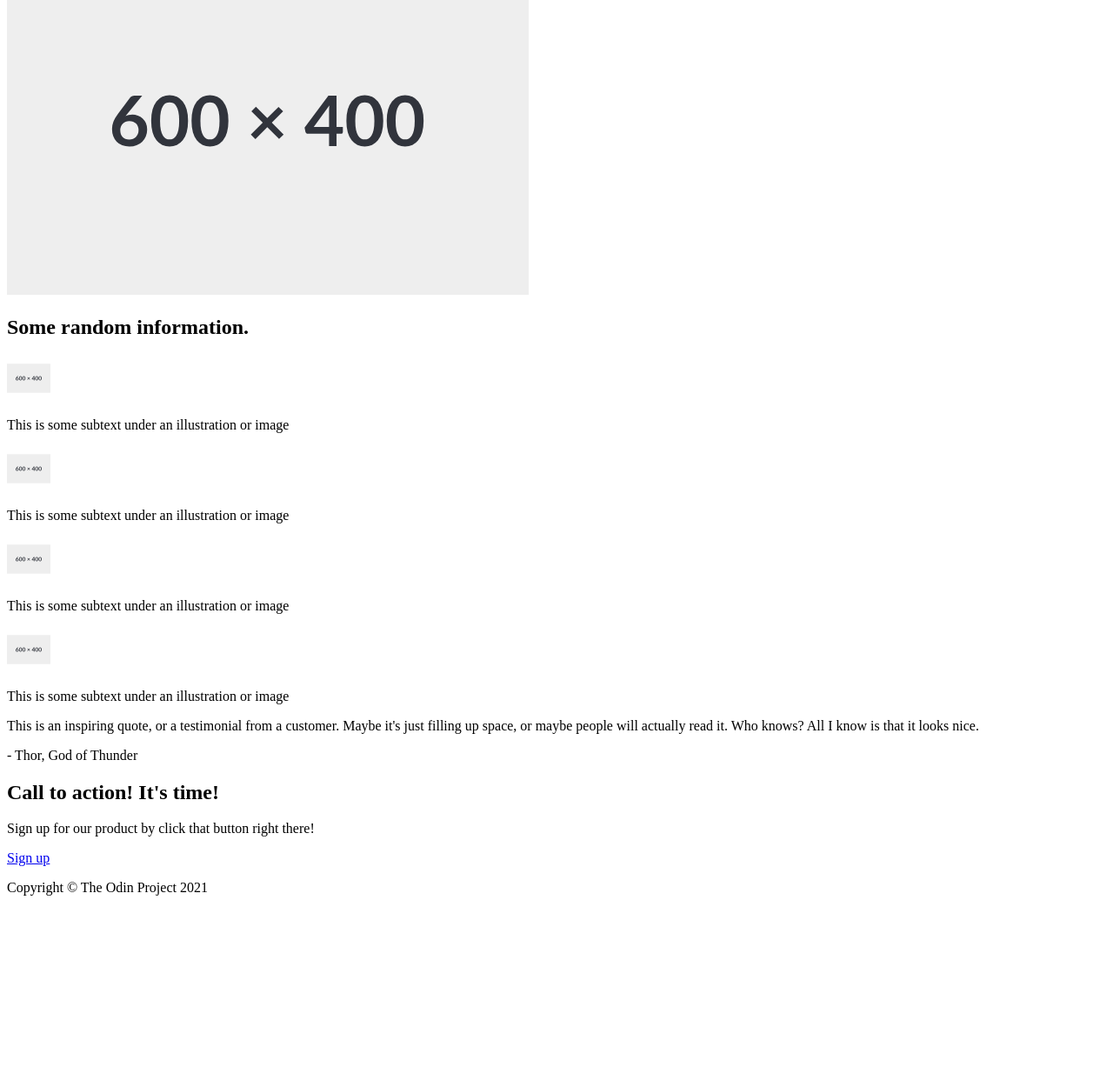
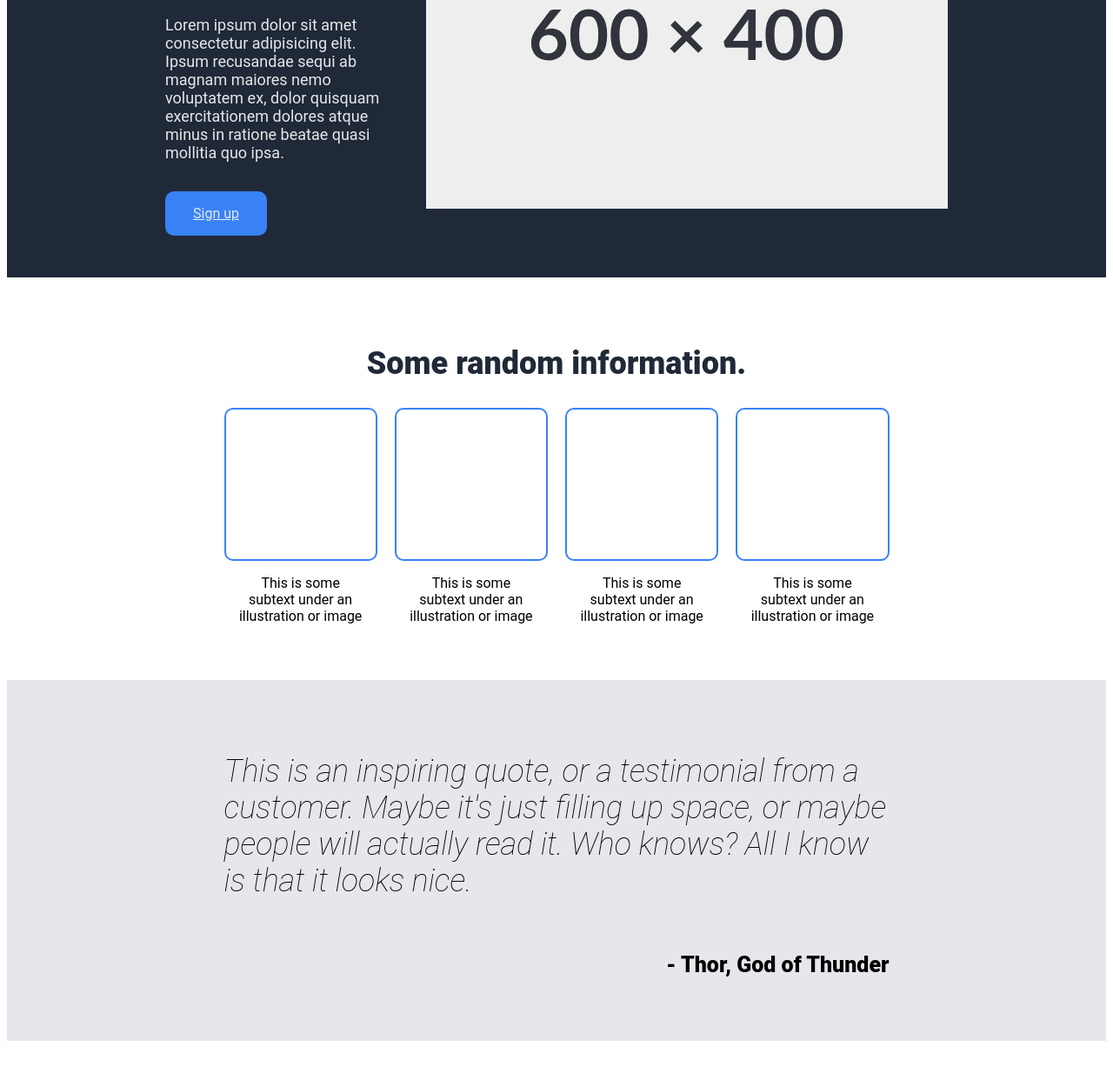
Before and after one commit to PacificWild/top-landing-page, a plain HTML site: page index.html in a window 1280 px wide. Shown: the part 326-1568 px from the top of the page at 87% size. Before the commit the page ends 1372 px from the top, so only its background shows below. Drawn offline with Linux system fonts and the light colour scheme.

Commit message:
Establish styling for the landing page
Colors, texts and the overall layout established.

```diff
--- a/index.html
+++ b/index.html
@@ -8,9 +8,8 @@
 </head>
 <body>
     <header>
-        <nav>
-            <a aria-label="Return back home" href="/">
-                <img src="/Images/logoipsum-343.svg" alt="Logoipsum logo">
+        <nav class="container header-nav">
+            <a class="header_logo-text" aria-label="Return back home" href="/">Header Logo
             </a>
             <ul>
                 <li>Header link one</li>
@@ -21,7 +20,7 @@
     </header>
 
     <section class="hero-section">
-        <div class="hero-container">
+        <div class="container hero-container">
             <div class="hero_content-wrapper">
                 <h1>This website is awesome</h1>
                 <p>Lorem ipsum dolor sit amet consectetur adipisicing elit. Ipsum recusandae sequi ab magnam maiores nemo voluptatem ex, dolor quisquam exercitationem dolores atque minus in ratione beatae quasi mollitia quo ipsa.</p>
@@ -34,30 +33,30 @@
     </section>
 
     <section class="features-section">
-        <div class="features-container">
+        <div class="container features-container">
             <h2>Some random information.</h2>
             <div class="feature-grid">
                 <div class="feature">
-                    <img src="/Images/image_placeholder.svg" height="50px" width="50px" alt="Placeholder image">
+                    <div class="feature_media"></div>
                     <p>This is some subtext under an illustration or image</p>
                 </div>
                 <div class="feature">
-                    <img src="/Images/image_placeholder.svg" height="50px" width="50px" alt="Placeholder image">
+                    <div class="feature_media"></div>
                     <p>This is some subtext under an illustration or image</p>
                 </div>
                 <div class="feature">
-                    <img src="/Images/image_placeholder.svg" height="50px" width="50px" alt="Placeholder image">
+                    <div class="feature_media"></div>
                     <p>This is some subtext under an illustration or image</p>
                 </div>
                 <div class="feature">
-                    <img src="/Images/image_placeholder.svg" height="50px" width="50px" alt="Placeholder image">
+                    <div class="feature_media"></div>
                     <p>This is some subtext under an illustration or image</p>
                 </div>
             </div>
         </div>
     </section>
     <section class="testimonial-section">
-        <div class="testimonial-container">
+        <div class="container testimonial-container">
             <div class="testimonial">
                 <p class="testimonial_quote">This is an inspiring quote, or a testimonial from a customer. Maybe it's just filling up space, or maybe people will actually read it. Who knows? All I know is that it looks nice.</p>
                 <p class="testimonial_author">- Thor, God of Thunder</p>
@@ -65,7 +64,7 @@
         </div>
     </section>
     <section class="cta-section">
-        <div id="cta" class="cta-container">
+        <div id="cta" class=" container cta-container">
             <div class="cta_content-left">
                 <h2>Call to action! It's time!</h2>
                 <p>Sign up for our product by click that button right there!</p>
@@ -77,7 +76,9 @@
     </section>
 
     <footer>
+        <div class="container">
         <p>Copyright © The Odin Project 2021</p>
+        </div>
     </footer>
 </body>
 </html>
--- a/styles.css
+++ b/styles.css
@@ -0,0 +1,178 @@
+*, ::before, ::after {
+    --primary: #3882f6;
+    --background-dark: #1f2937;
+    --background-light: #e5e7eb;
+    --text-light: #f9faf8;
+    --text-light-muted: #e5e7eb;
+    --text-dark: #1f2937;
+    box-sizing: border-box;
+    border-width: 0;
+    border-style: solid;
+    border-color: #e5e7eb;
+    font-family: Roboto, 'Open Sans', sans-serif;
+}
+
+header, footer {
+    background-color: var(--background-dark);
+    color: var(--text-light-muted);
+}
+
+section {
+    padding-block: 3em;
+}
+
+.container {
+    max-width: 900px;
+    margin-inline: auto;
+}
+
+footer {
+    text-align: center;
+    padding: 1rem;
+}
+
+.header-nav {
+    display: flex;
+    flex-direction: row;
+    align-items: center;
+    gap: 1em;
+    padding-block: 1em;
+}
+
+.header_logo-text {
+    font-size: 24px;
+    color: var(--text-light);
+    margin-right: auto;
+}
+
+.header-nav ul {
+    list-style: none;
+    padding-left: 0;
+    display: flex;
+    gap: 1em;
+}
+
+.hero-section {
+    background-color: var(--background-dark);
+}
+
+.hero-container {
+    display: flex;
+    gap: 2em;;
+    align-items: center;
+}
+
+.hero_content-wrapper {
+    display: flex;
+    flex-direction: column;
+    gap: 1em;
+
+    h1 {
+        font-size: 48px;
+        font-weight: 900;
+        color: var(--text-light);
+        margin: unset;
+    }
+    p {
+        font-size: 18px;
+        color: var(--text-light-muted);
+    }
+}
+
+.btn--primary {
+    background-color: var(--primary);
+    color: var(--text-light-muted);
+    padding: 1em 2em;
+    border-radius: 10px;
+    width: fit-content;
+}
+
+.features-container {
+    display: flex;
+    flex-direction: column;
+    align-items: center;
+
+    h2 {
+    font-size: 36px;
+    font-weight: 900;
+    color: var(--text-dark);
+    }
+}
+
+.feature-grid {
+    display: flex;
+    flex-direction: row;
+    justify-content: stretch;
+    align-items: center;
+    gap: 20px;
+    width: 85%;
+}
+
+.feature {
+    display: flex;
+    flex-direction: column;
+    text-align: center;
+}
+
+.feature p {
+    padding: 1rem;
+    margin: 0;
+}
+
+.feature_media {
+    border: 2px solid var(--primary);
+    aspect-ratio: 1/1;
+    flex: auto;
+    border-radius: 10px;
+}
+
+.testimonial-section {
+    background-color: var(--background-light);
+}
+
+.testimonial-container {
+    display: flex;
+    flex-direction: column;
+    align-items: center;
+}
+
+.testimonial {
+    width: 85%;
+    display: flex;
+    flex-direction: column;
+    align-items: end;
+
+    .testimonial_quote {
+        font-size: 36px;
+        font-style: italic;
+        font-weight: 200;
+        columns: var(--text-dark);
+    }
+
+    .testimonial_author {
+        font-weight: 900;
+        font-size: 25px;
+    }
+}
+
+.cta-container {
+    background-color: var(--primary);
+    padding: 2em 4em;
+    color: var(--text-light);
+    display: flex;
+    flex-direction: row;
+    justify-content: space-between;
+    align-items: center;
+}
+
+.cta_button {
+    padding: 1em 2em;
+    border: 2px solid var(--text-light);
+    display: block;
+}
+
+a.cta_button {
+    color: var(--text-light);
+    text-decoration: none;
+    border-radius: 10px;
+}
```
